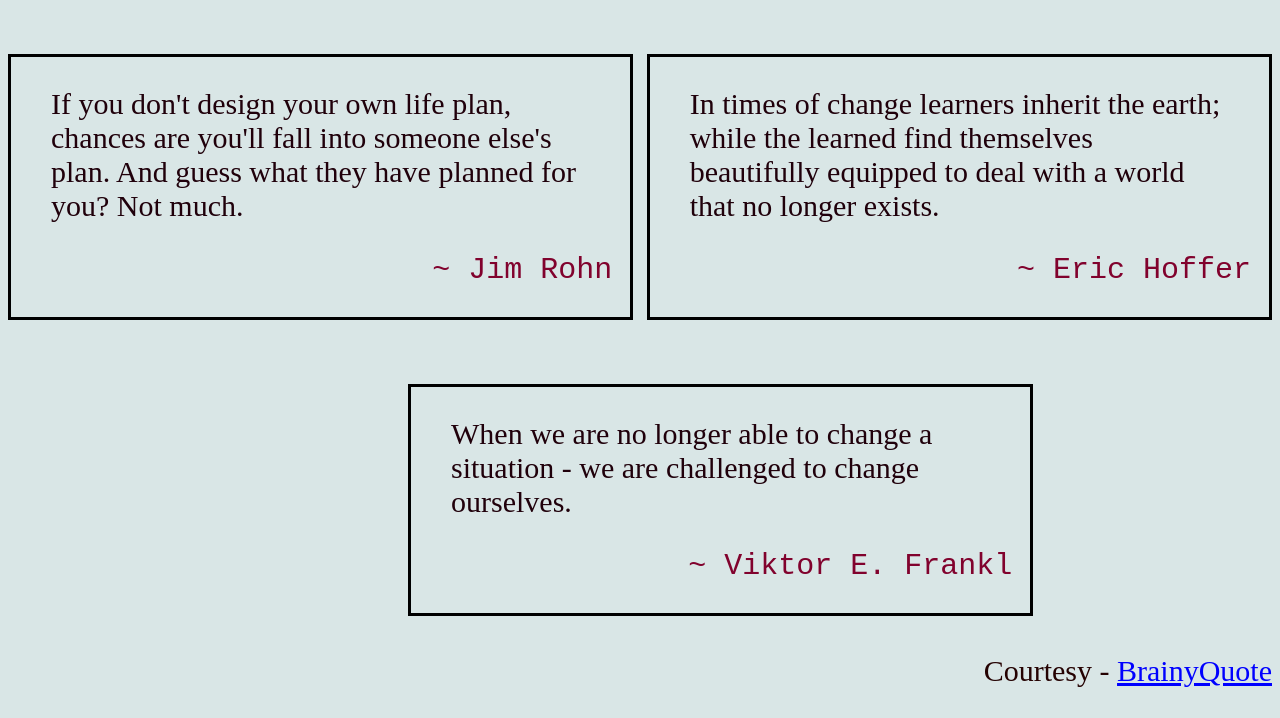
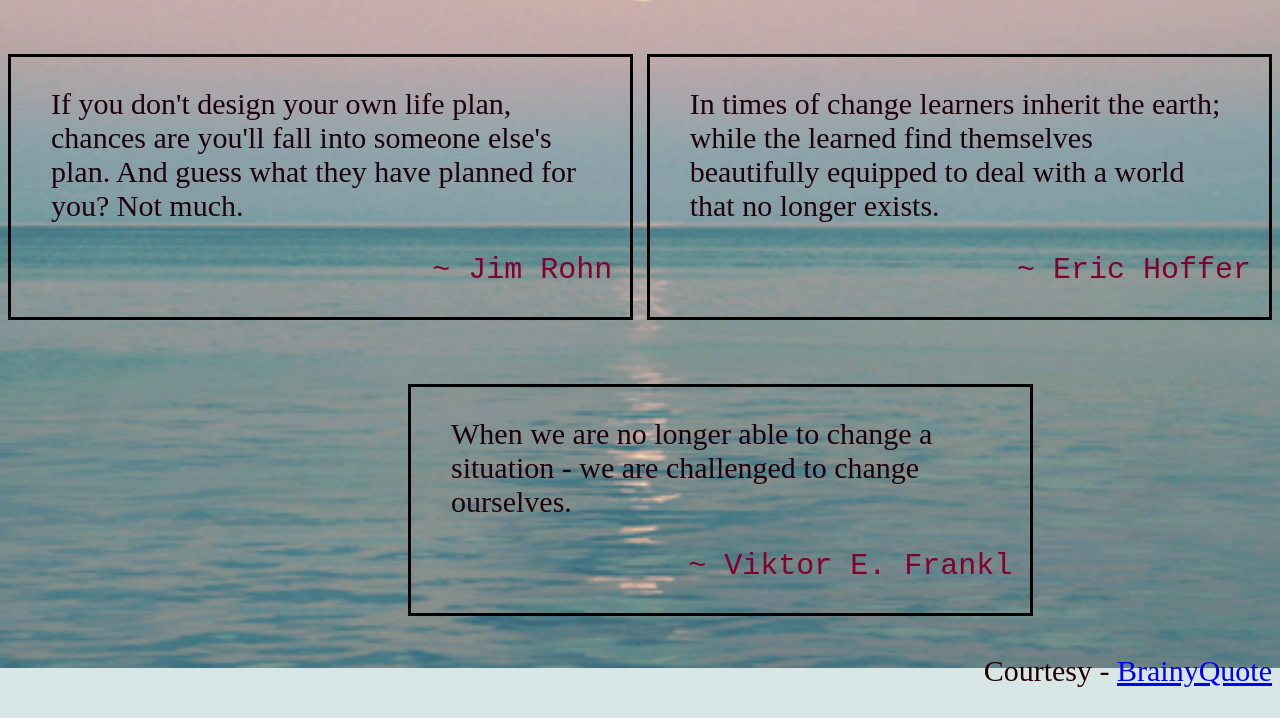
Before and after one commit to Dipali742/Programming_lab_3, a plain HTML site: page Quotes/index.html in a window 1280 px wide. Shown: the part 132-850 px from the top of the page. Drawn offline with Linux system fonts and the light colour scheme.

Commit message:
Update index.html

```diff
--- a/Quotes/index.html
+++ b/Quotes/index.html
@@ -13,7 +13,7 @@
             }
             body
 			 {
-				  background-image: url("images/background.gif") ;
+				  background-image: url("images/background1.gif") ;
 				  background-color: #d9e6e6;
 				  background-repeat: no-repeat;
 				 background-size:100% 100vh;
```
